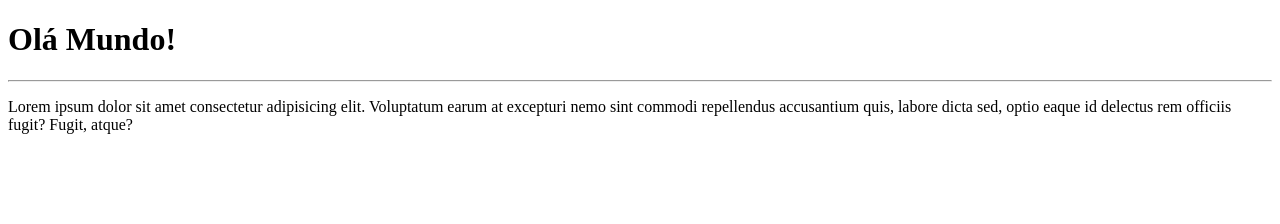
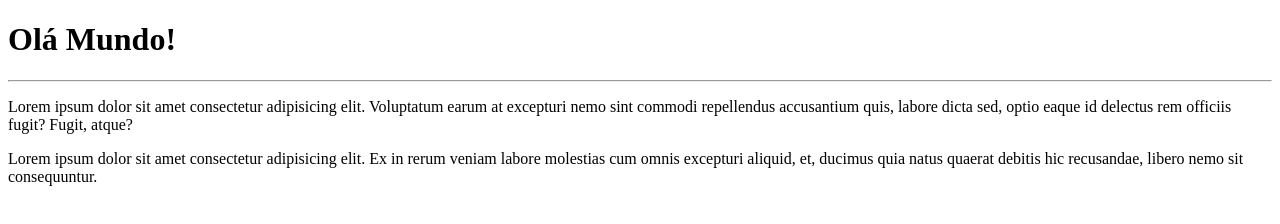
Before and after one commit to anisionascimento/helo-word---, a plain HTML site: page site_exemplo/index.html in a window 1280 px wide. Drawn offline with Linux system fonts and the light colour scheme.

Commit message:
mudei +1 paragrafo

```diff
--- a/site_exemplo/index.html
+++ b/site_exemplo/index.html
@@ -10,5 +10,6 @@
     <h1>Olá Mundo!</h1>
     <hr>
     <p>Lorem ipsum dolor sit amet consectetur adipisicing elit. Voluptatum earum at excepturi nemo sint commodi repellendus accusantium quis, labore dicta sed, optio eaque id delectus rem officiis fugit? Fugit, atque?</p>
+    <p>Lorem ipsum dolor sit amet consectetur adipisicing elit. Ex in rerum veniam labore molestias cum omnis excepturi aliquid, et, ducimus quia natus quaerat debitis hic recusandae, libero nemo sit consequuntur.</p>
 </body>
 </html>
```
